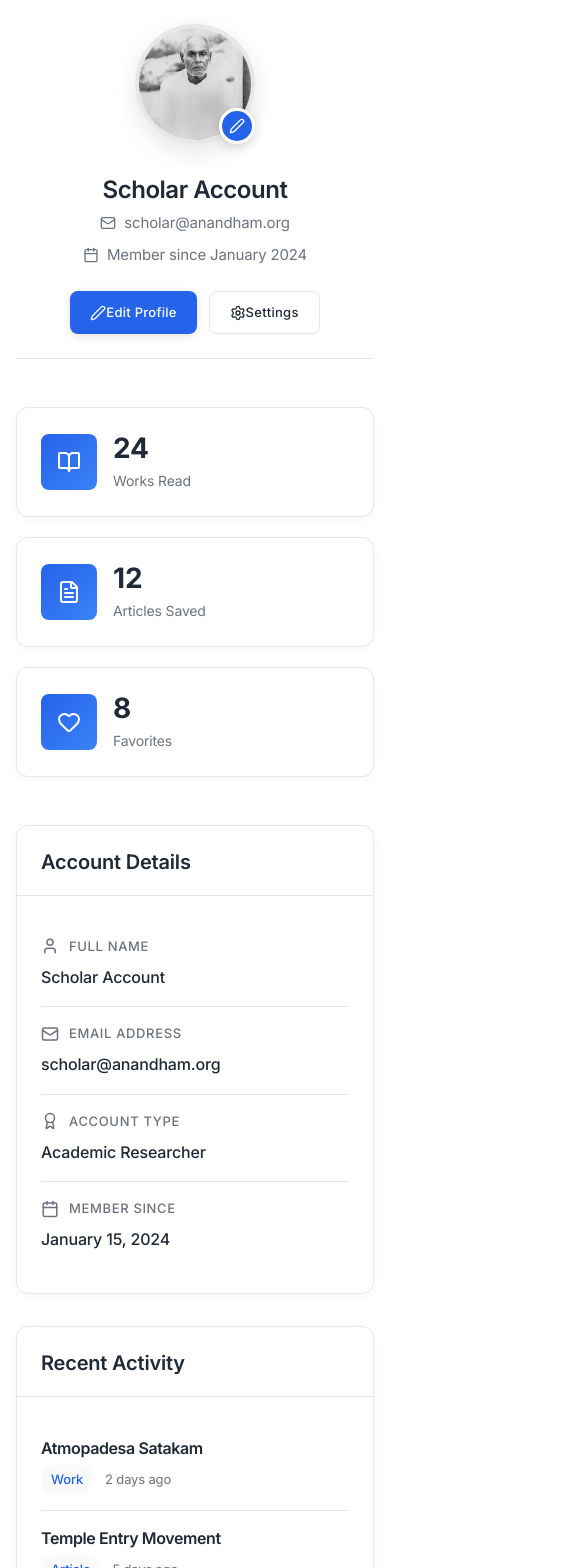
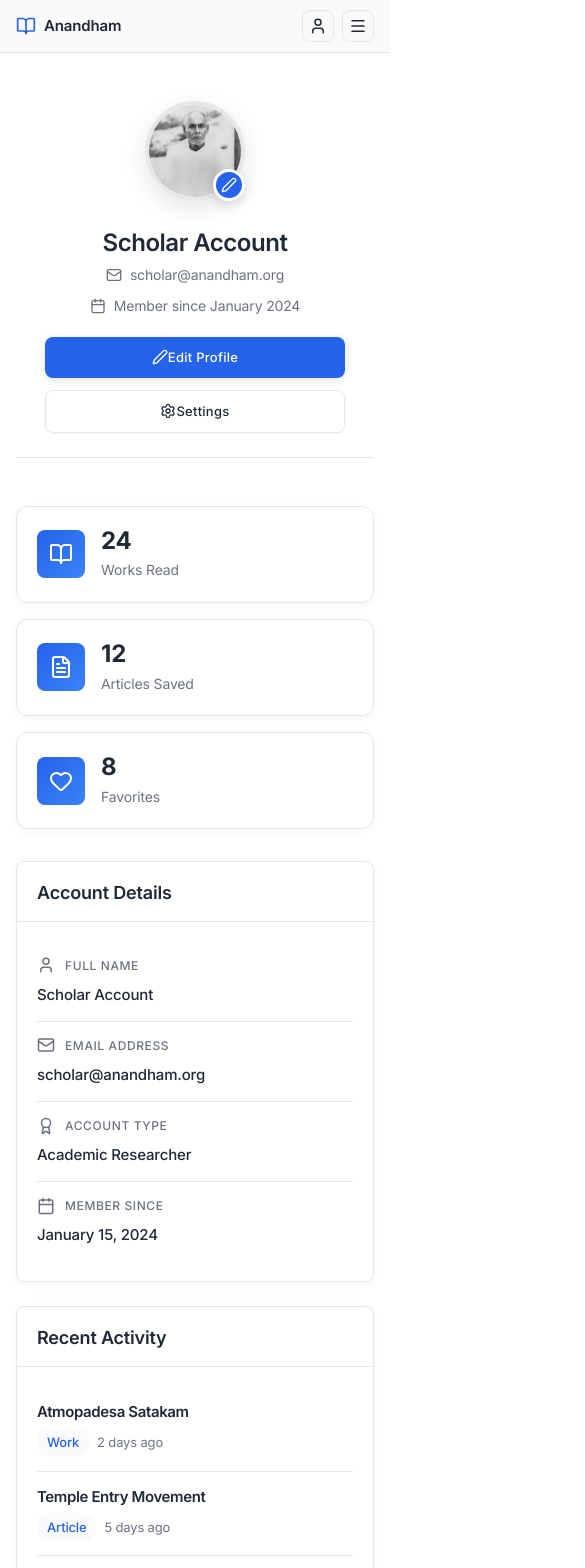
Before and after one commit to cbabi2023/anandham, a Next.js app: page /profile in a window 390 px wide. Shown: the top 1568 px of the page, 585 px wide, since content can reach past the window. Built offline with nearby package versions, Linux system fonts and the light colour scheme.

Commit message:
Fix navigation links, replace Archive with Group Chat, and improve mobile navigation

```diff
--- a/app/globals.css
+++ b/app/globals.css
@@ -251,6 +251,14 @@ button, a {
   align-items: center;
   gap: 8px;
   flex-shrink: 0;
+  text-decoration: none;
+  color: inherit;
+  cursor: pointer;
+  transition: opacity 0.2s ease;
+}
+
+.navbar-brand:hover {
+  opacity: 0.8;
 }
 
 .navbar-logo {
@@ -1464,9 +1472,14 @@ section::before {
     padding: 0 16px;
   }
 
-  /* Hide desktop header on mobile */
-  .navbar {
+  /* Hide desktop header on mobile (except profile page) */
+  main:not(.profile-page) .navbar {
     display: none;
+  }
+
+  /* Show header on profile page mobile */
+  .profile-page .navbar {
+    display: block;
   }
 
   /* Add padding bottom for mobile nav */
@@ -1481,9 +1494,24 @@ section::before {
     padding: 0;
   }
 
-  /* Hide footer on mobile */
-  footer {
+  /* Hide footer on mobile for home page */
+  main:not(.profile-page) > footer {
     display: none;
+  }
+
+  /* Show footer on profile page */
+  .profile-page footer {
+    display: block !important;
+  }
+
+  /* Ensure profile page is visible on mobile */
+  .profile-page {
+    display: block !important;
+  }
+
+  /* Show header on profile page mobile */
+  .profile-page .navbar {
+    display: block !important;
   }
 
   /* Mobile hero improvements */
@@ -2301,22 +2329,119 @@ section::before {
 @media (max-width: 768px) {
   .profile-header {
     padding: 24px 0;
+    gap: 20px;
+  }
+
+  .profile-avatar {
+    width: 100px;
+    height: 100px;
+  }
+
+  .profile-avatar-edit {
+    width: 32px;
+    height: 32px;
   }
 
   .profile-name {
     font-size: 24px;
   }
 
+  .profile-email,
+  .profile-joined {
+    font-size: 14px;
+  }
+
+  .profile-actions {
+    flex-direction: column;
+    width: 100%;
+    max-width: 300px;
+  }
+
+  .profile-actions .btn {
+    width: 100%;
+  }
+
   .profile-stats {
     grid-template-columns: 1fr;
+    gap: 16px;
+    margin-bottom: 32px;
+  }
+
+  .profile-stat-card {
+    padding: 20px;
+  }
+
+  .profile-stat-icon {
+    width: 48px;
+    height: 48px;
+  }
+
+  .profile-stat-value {
+    font-size: 24px;
   }
 
   .profile-content-grid {
     grid-template-columns: 1fr;
+    gap: 24px;
+    margin-bottom: 32px;
+  }
+
+  .profile-card {
+    border-radius: var(--radius-md);
+  }
+
+  .profile-card-header {
+    padding: 20px 20px 0;
+    padding-bottom: 16px;
+    margin-bottom: 20px;
+  }
+
+  .profile-card-content {
+    padding: 0 20px 20px;
+  }
+
+  .profile-card-title {
+    font-size: 18px;
+  }
+
+  .profile-detail-item {
+    padding: 14px 0;
+  }
+
+  .profile-detail-label {
+    font-size: 12px;
+  }
+
+  .profile-detail-value {
+    font-size: 15px;
+  }
+
+  .profile-activity-item {
+    padding: 14px 0;
+  }
+
+  .profile-activity-title {
+    font-size: 15px;
+  }
+
+  .profile-activity-meta {
+    flex-wrap: wrap;
+    gap: 8px;
   }
 
   .profile-quick-actions {
     grid-template-columns: 1fr;
+    gap: 12px;
+  }
+
+  .profile-action-btn {
+    padding: 14px 20px;
+    font-size: 14px;
+  }
+
+  /* Container padding for mobile */
+  .container {
+    padding: 24px 16px;
   }
 }
 
--- a/app/profile/page.tsx
+++ b/app/profile/page.tsx
@@ -20,7 +20,7 @@ export default function ProfilePage() {
   ];
 
   return (
-    <main className="min-h-screen bg-background">
+    <main className="min-h-screen bg-background profile-page">
       <Header />
 
       <div className="container py-12 lg:py-20">
--- a/components/Header.tsx
+++ b/components/Header.tsx
@@ -3,25 +3,27 @@
 import { User, BookOpen, Menu, X } from "lucide-react";
 import { useState } from "react";
 import Link from "next/link";
+import { usePathname } from "next/navigation";
 
 export default function Header() {
   const [language, setLanguage] = useState("EN");
   const [mobileMenuOpen, setMobileMenuOpen] = useState(false);
+  const pathname = usePathname();
 
   return (
     <nav className="navbar">
       <div className="navbar-container">
-        <div className="navbar-brand">
+        <Link href="/" className="navbar-brand">
           <BookOpen size={20} style={{ color: "var(--primary)" }} />
           <span className="navbar-logo">Anandham</span>
-        </div>
+        </Link>
 
         <div className="navbar-links">
-          <a href="#" className="nav-link active">Home</a>
-          <a href="#" className="nav-link">Life & History</a>
-          <a href="#" className="nav-link">Works</a>
-          <a href="#" className="nav-link">Philosophy</a>
-          <a href="#" className="nav-link">Research</a>
+          <Link href="/" className={`nav-link ${pathname === "/" ? "active" : ""}`}>Home</Link>
+          <Link href="/life-history" className={`nav-link ${pathname === "/life-history" ? "active" : ""}`}>Life & History</Link>
+          <Link href="/works" className={`nav-link ${pathname === "/works" ? "active" : ""}`}>Works</Link>
+          <Link href="/philosophy" className={`nav-link ${pathname === "/philosophy" ? "active" : ""}`}>Philosophy</Link>
+          <Link href="/research" className={`nav-link ${pathname === "/research" ? "active" : ""}`}>Research</Link>
         </div>
 
         <div className="navbar-actions">
@@ -59,11 +61,11 @@ export default function Header() {
       {mobileMenuOpen && (
         <div className="navbar-mobile-menu">
           <div className="navbar-mobile-content">
-            <a href="#" className="nav-link active" onClick={() => setMobileMenuOpen(false)}>Home</a>
-            <a href="#" className="nav-link" onClick={() => setMobileMenuOpen(false)}>Life & History</a>
-            <a href="#" className="nav-link" onClick={() => setMobileMenuOpen(false)}>Works</a>
-            <a href="#" className="nav-link" onClick={() => setMobileMenuOpen(false)}>Philosophy</a>
-            <a href="#" className="nav-link" onClick={() => setMobileMenuOpen(false)}>Research</a>
+            <Link href="/" className={`nav-link ${pathname === "/" ? "active" : ""}`} onClick={() => setMobileMenuOpen(false)}>Home</Link>
+            <Link href="/life-history" className={`nav-link ${pathname === "/life-history" ? "active" : ""}`} onClick={() => setMobileMenuOpen(false)}>Life & History</Link>
+            <Link href="/works" className={`nav-link ${pathname === "/works" ? "active" : ""}`} onClick={() => setMobileMenuOpen(false)}>Works</Link>
+            <Link href="/philosophy" className={`nav-link ${pathname === "/philosophy" ? "active" : ""}`} onClick={() => setMobileMenuOpen(false)}>Philosophy</Link>
+            <Link href="/research" className={`nav-link ${pathname === "/research" ? "active" : ""}`} onClick={() => setMobileMenuOpen(false)}>Research</Link>
             <div className="pill-toggle">
               <button
                 className={`pill-toggle-item ${language === "EN" ? "active" : ""}`}
--- a/components/MobileNav.tsx
+++ b/components/MobileNav.tsx
@@ -1,30 +1,32 @@
 "use client";
 
-import { Home, BookOpen, Search, Archive, User } from "lucide-react";
+import { Home, BookOpen, Search, MessageCircle, User } from "lucide-react";
+import Link from "next/link";
+import { usePathname } from "next/navigation";
 
 export default function MobileNav() {
+  const pathname = usePathname();
+
+  const navItems = [
+    { icon: Home, label: "Home", href: "/" },
+    { icon: BookOpen, label: "Read", href: "/read" },
+    { icon: Search, label: "Search", href: "/search" },
+    { icon: MessageCircle, label: "Group Chat", href: "/group-chat" },
+    { icon: User, label: "Profile", href: "/profile" },
+  ];
+
   return (
     <nav className="mobile-bottom-nav">
-      <a href="#" className="mobile-nav-item active">
-        <Home size={20} />
-        <span>Home</span>
-      </a>
-      <a href="#" className="mobile-nav-item">
-        <BookOpen size={20} />
-        <span>Read</span>
-      </a>
-      <a href="#" className="mobile-nav-item">
-        <Search size={20} />
-        <span>Search</span>
-      </a>
-      <a href="#" className="mobile-nav-item">
-        <Archive size={20} />
-        <span>Archive</span>
-      </a>
-      <a href="#" className="mobile-nav-item">
-        <User size={20} />
-        <span>Profile</span>
-      </a>
+      {navItems.map((item) => (
+        <Link
+          key={item.label}
+          href={item.href}
+          className={`mobile-nav-item ${pathname === item.href ? "active" : ""}`}
+        >
+          <item.icon size={20} />
+          <span>{item.label}</span>
+        </Link>
+      ))}
     </nav>
   );
 }
```
